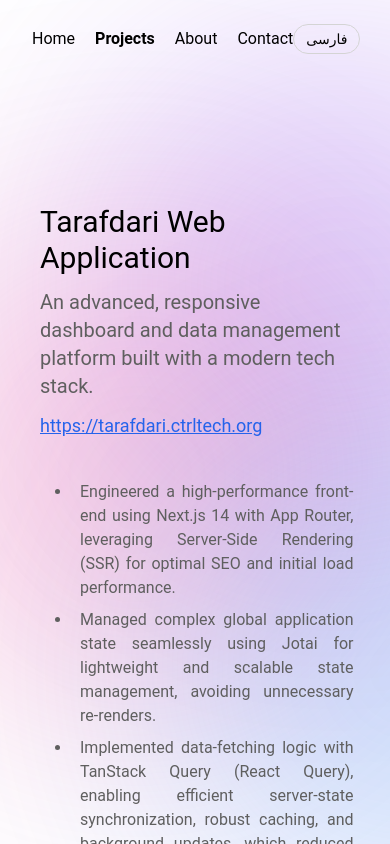
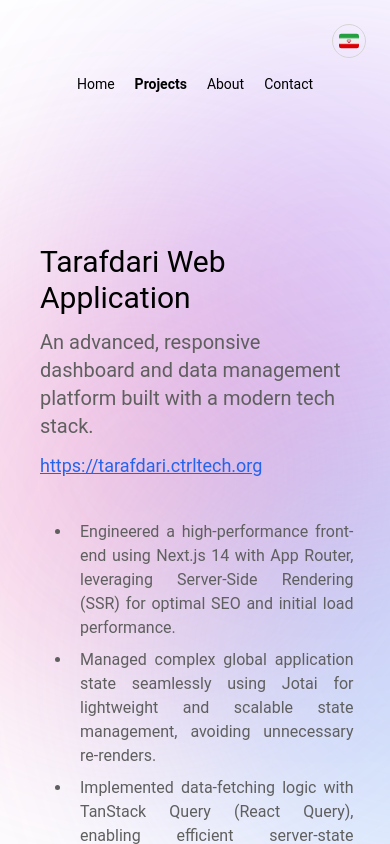
Before and after one commit to behbehi/behbod-resume, a Next.js app: page /projects in a window 390 px wide. Shown: the top 844 px of the page. Built offline with nearby package versions, Linux system fonts and the light colour scheme.

Commit message:
feat: update header

```diff
--- a/app/page.tsx
+++ b/app/page.tsx
@@ -1,5 +1,4 @@
 import { About } from "@/components/About";
-import { Contact } from "@/components/Contact";
 import { Cta } from "@/components/Cta";
 import { FunFact } from "@/components/FunFact";
 import { Hero } from "@/components/Hero";
--- a/components/Header.tsx
+++ b/components/Header.tsx
@@ -1,16 +1,9 @@
 "use client";
 
 import Link from "next/link";
-import Image from "next/image";
 import { usePathname } from "next/navigation";
 import { useLanguage } from "./context/LanguageContext";
-
-const handleScrollToContact = () => {
-  const contactSection = document.getElementById("contact");
-  if (contactSection) {
-    contactSection.scrollIntoView({ behavior: "smooth" });
-  }
-};
+import Image from "next/image";
 
 export function Header() {
   const pathname = usePathname();
@@ -22,31 +15,39 @@
       projects: "Projects",
       about: "About",
       contact: "Contact",
-      tooltip: "Available for new projects — let's talk!",
     },
     fa: {
       home: "خانه",
       projects: "پروژه‌ها",
       about: "درباره",
       contact: "تماس",
-      tooltip: "در دسترس برای پروژه‌های تازه — بیایید صحبت کنیم!",
     },
   };
 
   const t = text[language];
 
   return (
-    <div
-      className={`flex items-center justify-center md:justify-between px-8 md:px-16 md:gap-10 ${
-        language === "fa" ? "flex-row-reverse" : ""
-      }`}
-      dir={language === "fa" ? "rtl" : "ltr"}
-    >
-      <div className="flex items-center w-full justify-between">
-        <div className="flex items-center gap-5 md:gap-10">
+    <div className="w-full px-6 md:px-16">
+      <div className="flex flex-col gap-4 md:hidden">
+        <div className="flex justify-end">
+          <button
+            onClick={toggleLanguage}
+            className="p-1.5 rounded-full border border-neutral-300 hover:bg-neutral-100 transition flex items-center justify-center"
+          >
+            <Image
+              src={language === "en" ? "/icons/iran.svg" : "/icons/us.svg"}
+              alt="language switch"
+              width={20}
+              height={20}
+              className="rounded-sm"
+            />
+          </button>
+        </div>
+
+        <div className="flex items-center justify-center gap-5 text-sm">
           <Link
             href="/"
-            className={`hover:text-neutral-700 ${
+            className={`hover:text-neutral-700 transition ${
               pathname === "/" ? "font-semibold" : ""
             }`}
           >
@@ -54,7 +55,7 @@
           </Link>
           <Link
             href="/projects"
-            className={`hover:text-neutral-700 ${
+            className={`hover:text-neutral-700 transition ${
               pathname.startsWith("/projects") ? "font-semibold" : ""
             }`}
           >
@@ -62,7 +63,7 @@
           </Link>
           <Link
             href="/about"
-            className={`hover:text-neutral-700 ${
+            className={`hover:text-neutral-700 transition ${
               pathname.startsWith("/about") ? "font-semibold" : ""
             }`}
           >
@@ -70,18 +71,62 @@
           </Link>
           <Link
             href="/contact"
-            className={`hover:text-neutral-700 ${
+            className={`hover:text-neutral-700 transition ${
               pathname.startsWith("/contact") ? "font-semibold" : ""
             }`}
           >
             {t.contact}
           </Link>
         </div>
+      </div>
+
+      <div className="relative hidden md:flex items-center justify-center">
+        <div className="flex items-center gap-10">
+          <Link
+            href="/"
+            className={`hover:text-neutral-700 transition ${
+              pathname === "/" ? "font-semibold" : ""
+            }`}
+          >
+            {t.home}
+          </Link>
+          <Link
+            href="/projects"
+            className={`hover:text-neutral-700 transition ${
+              pathname.startsWith("/projects") ? "font-semibold" : ""
+            }`}
+          >
+            {t.projects}
+          </Link>
+          <Link
+            href="/about"
+            className={`hover:text-neutral-700 transition ${
+              pathname.startsWith("/about") ? "font-semibold" : ""
+            }`}
+          >
+            {t.about}
+          </Link>
+          <Link
+            href="/contact"
+            className={`hover:text-neutral-700 transition ${
+              pathname.startsWith("/contact") ? "font-semibold" : ""
+            }`}
+          >
+            {t.contact}
+          </Link>
+        </div>
+
         <button
           onClick={toggleLanguage}
-          className="border border-neutral-300 rounded-full px-3 py-1 text-sm hover:bg-neutral-100 transition"
+          className="absolute right-0 p-1.5 rounded-full border border-neutral-300 hover:bg-neutral-100 transition flex items-center justify-center"
         >
-          {language === "en" ? "فارسی" : "English"}
+          <Image
+            src={language === "en" ? "/icons/iran.svg" : "/icons/us.svg"}
+            alt="language switch"
+            width={20}
+            height={20}
+            className="rounded-sm"
+          />
         </button>
       </div>
     </div>
```
Also changed, not shown: public/icons/iran.svg (added), public/icons/us.svg (added).
